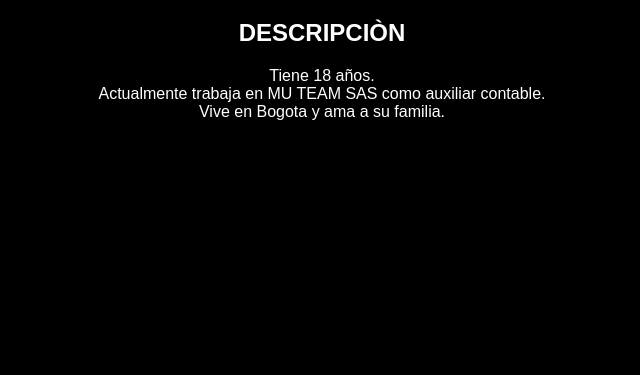
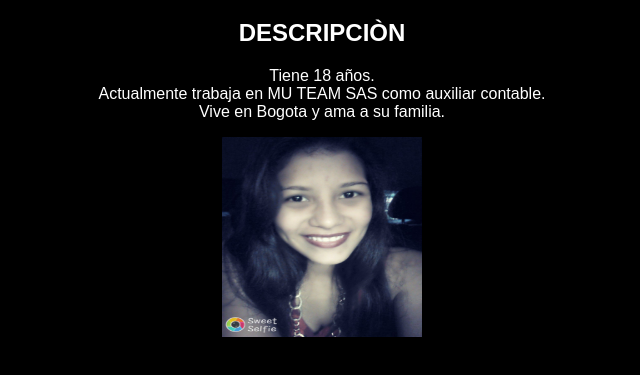
Before and after one commit to heidysg/PersonalWeb, a plain HTML site: page index.html in a window 1280 px wide. Shown: the part 61-436 px from the top of the page, without its empty margins (318-958 px from the left). Drawn offline with Linux system fonts and the light colour scheme.

Commit message:
agregue foto

```diff
--- a/index.html
+++ b/index.html
@@ -5,14 +5,7 @@
     <meta name="viewport" content="width=device-width, initial-scale=1.0">
     <meta http-equiv="X-UA-Compatible" content="ie=edge">
     <title>Heidys Gutierrez</title>
-    <style>
-        body{
-            background-color: black;
-            color: white;
-            text-align: center;
-            font-family: sans-serif;
-        }
-    </style>
+    <link rel="stylesheet" href="styles.css">
 </head>
 <body>
     <h1>Heidys Gutierrez</h1>
@@ -23,5 +16,6 @@
         </br>
         Vive en Bogota y ama a su familia.
     </p>
+    <img class="imagen" src="linda.jpg" alt="foto Heidys"/>
 </body>
 </html>
--- /dev/null
+++ b/styles.css
@@ -0,0 +1,13 @@
+body
+{
+    background-color: black;
+    color: white;
+    text-align: center;
+    font-family: sans-serif;
+}
+
+.imagen
+{
+    width: 200px;
+    height: 200px;
+}
```
Also changed, not shown: linda.jpg (added).
